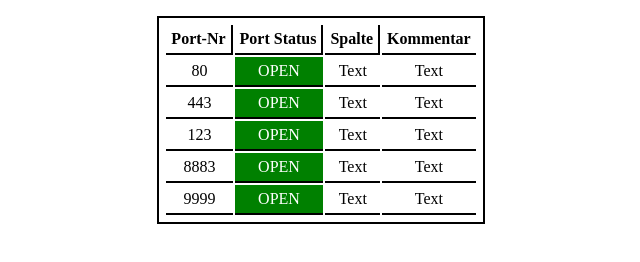
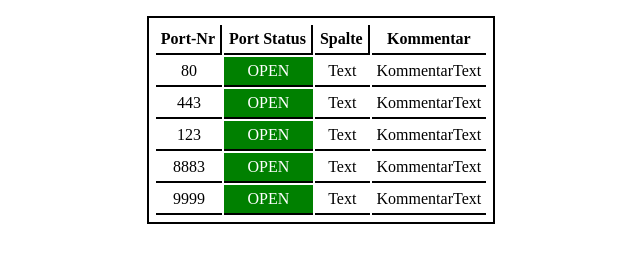
Before and after one commit to HardWar3/PortChecker-Webversion, a plain HTML site: page index.html in a window 1280 px wide. Shown: the whole page, without its empty margins (319-959 px from the left). Drawn offline with nearby package versions, Linux system fonts and the light colour scheme.

Commit message:
add text in Readme and change code for readme

```diff
--- a/index.html
+++ b/index.html
@@ -28,37 +28,37 @@
       <td class="portscanner">PORTNUMMER</td>
       <td></td>
       <td> Text </td>
-      <td> Text </td>
+      <td> KommentarText </td>
     </tr> -->
     <tr>
       <td class="portscanner">80</td>
       <td></td>
       <td> Text </td>
-      <td> Text </td>
+      <td> KommentarText </td>
     </tr>
     <tr>
       <td class="portscanner">443</td>
       <td></td>
       <td> Text </td>
-      <td> Text </td>
+      <td> KommentarText </td>
     </tr>
     <tr>
       <td class="portscanner">123</td>
       <td></td>
       <td> Text </td>
-      <td> Text </td>
+      <td> KommentarText </td>
     </tr>
     <tr>
       <td class="portscanner">8883</td>
       <td></td>
       <td> Text </td>
-      <td> Text </td>
+      <td> KommentarText </td>
     </tr>
     <tr>
       <td class="portscanner">9999</td>
       <td></td>
       <td> Text </td>
-      <td> Text </td>
+      <td> KommentarText </td>
     </tr>
   </table>
 </body>
```
Also changed, not shown: 1 other file.
